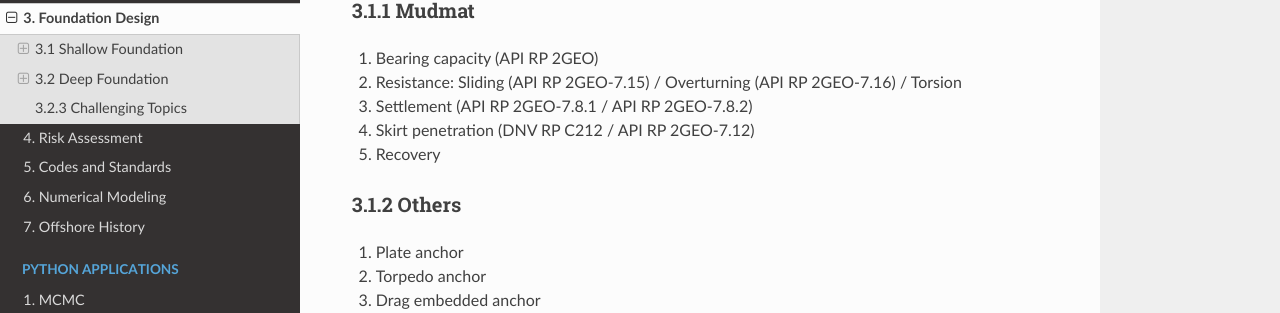
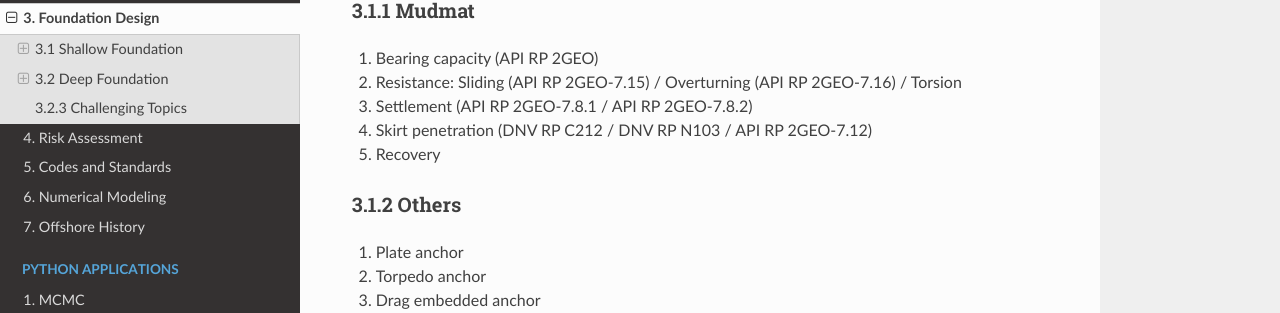
Before and after one commit to jrson11/GeoSohn, a Sphinx documentation site: the page built from docs/source/3-Foundation_Design.rst, in a window 1280 px wide and 900 px high. Shown: the part 219-532 px from the top of the window. Built offline with Sphinx 7.4.7 and the Read the Docs theme 2.0.0, drawn with Linux system fonts in a browser that asks for light colours; pages that are not in the unit, such as notebooks, are missing from menus.

Commit message:
Update 3-Foundation_Design.rst

```diff
--- a/docs/source/3-Foundation_Design.rst
+++ b/docs/source/3-Foundation_Design.rst
@@ -10,7 +10,7 @@
 1. Bearing capacity (API RP 2GEO)
 2. Resistance: Sliding (API RP 2GEO-7.15) / Overturning (API RP 2GEO-7.16) / Torsion
 3. Settlement (API RP 2GEO-7.8.1 / API RP 2GEO-7.8.2)
-4. Skirt penetration (DNV RP C212 / API RP 2GEO-7.12)
+4. Skirt penetration (DNV RP C212 / DNV RP N103 / API RP 2GEO-7.12)
 5. Recovery
 
 3.1.2 Others
```
